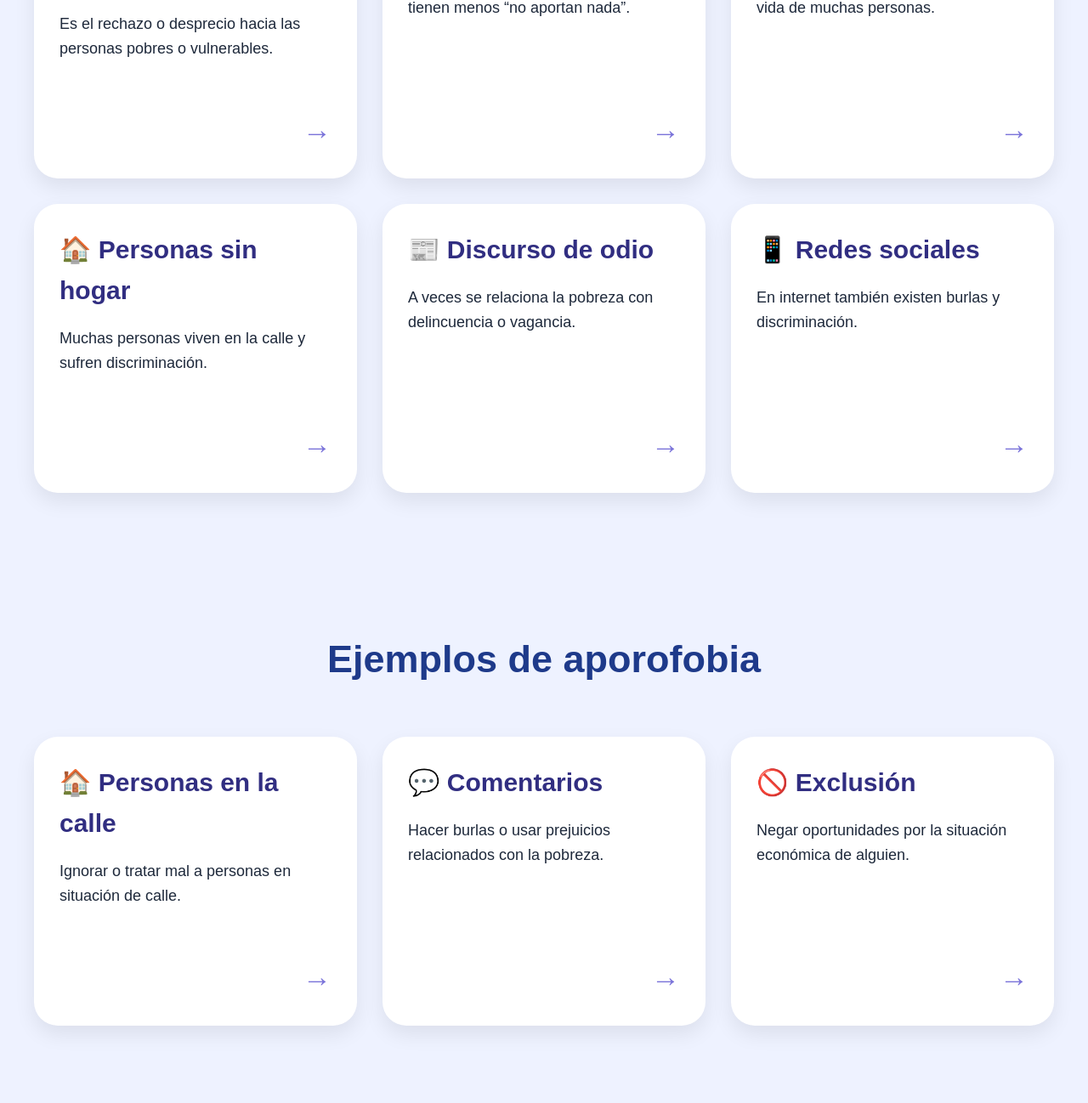
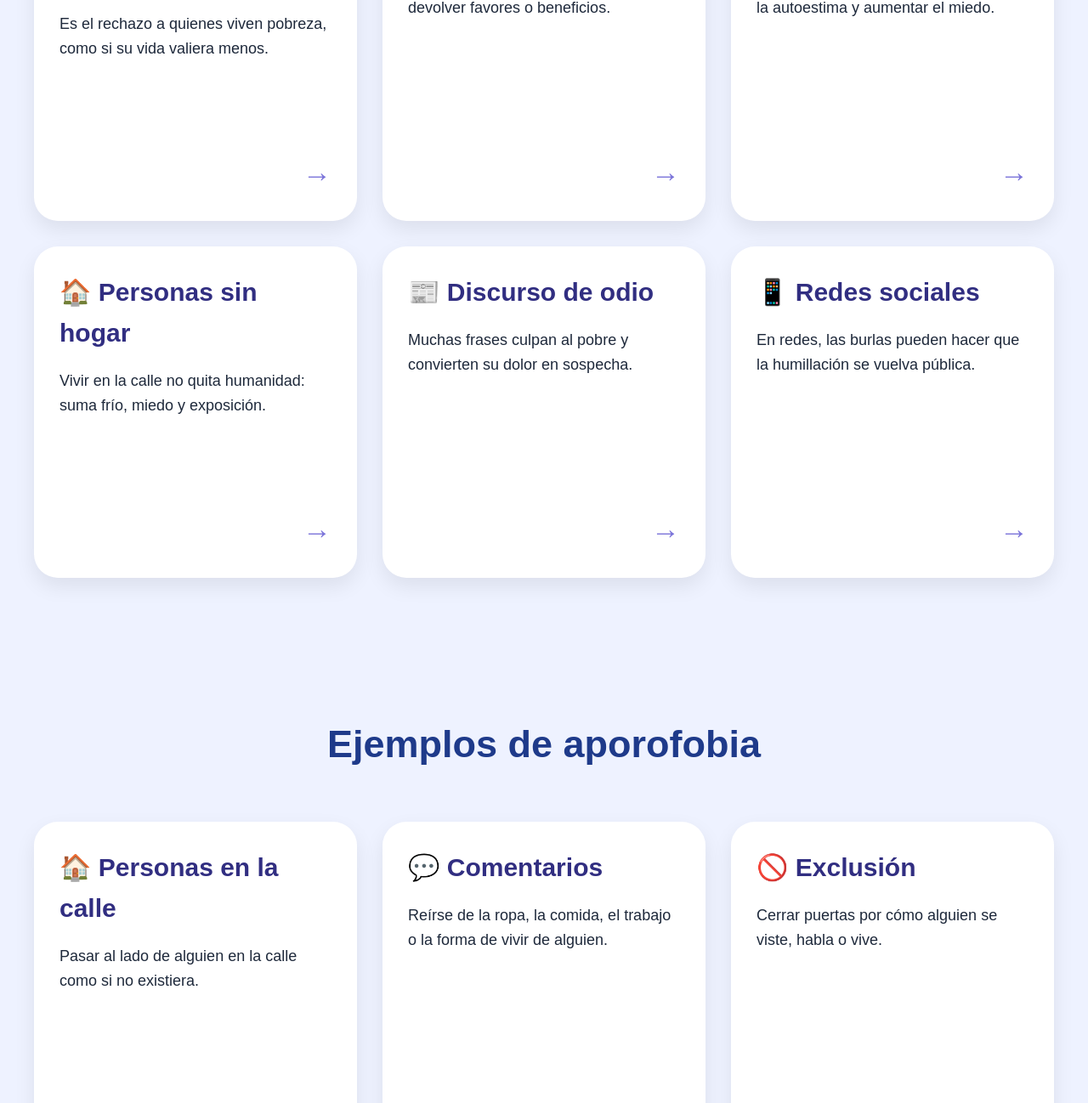
Before and after one commit to pablomarconiok-pixel/aporofobia, a plain HTML site: page index.html in a window 1280 px wide. Shown: the part 738-2036 px from the top of the page at 85% size. Drawn offline with Linux system fonts and the light colour scheme.

Commit message:
Make aporophobia text more empathetic

```diff
--- a/index.html
+++ b/index.html
@@ -65,7 +65,7 @@
     }
 
     .card{
-      height:340px;
+      height:390px;
       perspective:1000px;
       cursor:pointer;
     }
@@ -224,7 +224,7 @@
       }
 
       .card{
-        height:360px;
+        height:410px;
       }
 
       .card h3{
@@ -244,7 +244,7 @@
     <h1>NO A LA APOROFOBIA</h1>
 
     <p>
-      Informate, reflexioná y ayudanos a combatir la discriminación hacia las personas en situación de pobreza.
+      Mirá la pobreza desde el lado de quien la vive: con dignidad, con historia y con derecho a no ser juzgado.
     </p>
 
   </header>
@@ -268,7 +268,7 @@
                 <h3>📘 ¿Qué es la aporofobia?</h3>
 
                 <p>
-                  Es el rechazo o desprecio hacia las personas pobres o vulnerables.
+                  Es el rechazo a quienes viven pobreza, como si su vida valiera menos.
                 </p>
               </div>
 
@@ -281,19 +281,19 @@
               <h3>📘 ¿Qué es la aporofobia?</h3>
 
               <p>
-                La palabra “aporofobia” fue creada por la filósofa Adela Cortina en 1995.
+                La aporofobia no es solo una palabra difícil: es esa mirada que lastima cuando alguien trata a una persona pobre como una molestia.
               </p>
 
               <br>
 
               <p>
-                Se refiere al miedo o discriminación hacia personas en situación de pobreza.
+                Desde el lugar de quien la sufre, se siente como ser invisible, sospechoso o culpable por no tener recursos.
               </p>
 
               <br>
 
               <p>
-                Muchas veces estas personas son ignoradas o tratadas con menos respeto.
+                Nadie debería tener que demostrar que merece respeto. La dignidad no depende de la plata, la ropa ni la casa que una persona tenga.
               </p>
 
             </div>
@@ -310,7 +310,7 @@
                 <h3>🧠 ¿Por qué sucede?</h3>
 
                 <p>
-                  Algunas personas creen que quienes tienen menos “no aportan nada”.
+                  A veces se desprecia a quien no puede devolver favores o beneficios.
                 </p>
               </div>
 
@@ -323,13 +323,13 @@
               <h3>🧠 ¿Por qué sucede?</h3>
 
               <p>
-                La sociedad suele valorar más a quienes tienen dinero o poder.
+                Muchas veces la sociedad se acerca a quien tiene algo para ofrecer y se aleja de quien necesita ayuda.
               </p>
 
               <br>
 
               <p>
-                Muchas veces se ignora a las personas vulnerables porque se piensa que no pueden ofrecer beneficios.
+                El problema aparece cuando se mira a la persona pobre como una carga, no como alguien con sentimientos, cansancio, miedo y esperanza.
               </p>
 
             </div>
@@ -346,7 +346,7 @@
                 <h3>⚠️ Consecuencias</h3>
 
                 <p>
-                  La aporofobia afecta la dignidad y la vida de muchas personas.
+                  Ser rechazado por pobre puede romper la autoestima y aumentar el miedo.
                 </p>
               </div>
 
@@ -359,13 +359,13 @@
               <h3>⚠️ Consecuencias</h3>
 
               <p>
-                Puede provocar exclusión, violencia y discriminación.
+                La aporofobia hace que una persona sienta que su pobreza se vuelve toda su identidad.
               </p>
 
               <br>
 
               <p>
-                También dificulta conseguir trabajo o ayuda social.
+                Ese rechazo puede cerrar puertas: trabajo, ayuda, vínculos y oportunidades. También puede dejar ansiedad, vergüenza y sensación de indefensión.
               </p>
 
             </div>
@@ -382,7 +382,7 @@
                 <h3>🏠 Personas sin hogar</h3>
 
                 <p>
-                  Muchas personas viven en la calle y sufren discriminación.
+                  Vivir en la calle no quita humanidad: suma frío, miedo y exposición.
                 </p>
               </div>
 
@@ -395,13 +395,13 @@
               <h3>🏠 Personas sin hogar</h3>
 
               <p>
-                Las personas sin hogar suelen ser ignoradas o maltratadas.
+                Para una persona sin hogar, que la esquiven o la miren con desprecio puede doler tanto como la falta de techo.
               </p>
 
               <br>
 
               <p>
-                Todas las personas merecen respeto y dignidad.
+                No es “un vagabundo” o “una molestia”: es alguien con nombre, historia, cansancio y derecho a estar a salvo.
               </p>
 
             </div>
@@ -418,7 +418,7 @@
                 <h3>📰 Discurso de odio</h3>
 
                 <p>
-                  A veces se relaciona la pobreza con delincuencia o vagancia.
+                  Muchas frases culpan al pobre y convierten su dolor en sospecha.
                 </p>
               </div>
 
@@ -431,13 +431,13 @@
               <h3>📰 Discurso de odio</h3>
 
               <p>
-                Algunos discursos crean prejuicios sobre las personas pobres.
+                Cuando se dice que una persona pobre “no se esfuerza” o “vive de ayudas”, se borra todo lo que tuvo que soportar.
               </p>
 
               <br>
 
               <p>
-                Esto aumenta el rechazo y la discriminación social.
+                Ese discurso justifica el desprecio y hace más fácil mirar hacia otro lado cuando alguien necesita cuidado.
               </p>
 
             </div>
@@ -454,7 +454,7 @@
                 <h3>📱 Redes sociales</h3>
 
                 <p>
-                  En internet también existen burlas y discriminación.
+                  En redes, las burlas pueden hacer que la humillación se vuelva pública.
                 </p>
               </div>
 
@@ -467,13 +467,13 @@
               <h3>📱 Redes sociales</h3>
 
               <p>
-                En redes sociales muchas personas hacen comentarios ofensivos.
+                Detrás de cada foto, video o comentario sobre pobreza hay una persona real que puede leer, sufrir y sentirse expuesta.
               </p>
 
               <br>
 
               <p>
-                Es importante usar las redes con respeto y empatía.
+                Compartir con respeto también es cuidar: no convertir la necesidad ajena en chiste, morbo o juicio.
               </p>
 
             </div>
@@ -505,7 +505,7 @@
                 <h3>🏠 Personas en la calle</h3>
 
                 <p>
-                  Ignorar o tratar mal a personas en situación de calle.
+                  Pasar al lado de alguien en la calle como si no existiera.
                 </p>
               </div>
 
@@ -517,7 +517,13 @@
               <h3>🏠 Personas en la calle</h3>
 
               <p>
-                Muchas veces las personas ignoran completamente a alguien sin hogar.
+                Cuando nadie saluda, pregunta o mira con respeto, la persona puede sentir que desaparece para los demás.
+              </p>
+
+              <br>
+
+              <p>
+                La aporofobia se nota en gestos pequeños: cambiarse de vereda, taparse la nariz, apurar el paso o hablarle con desprecio. Para quien lo vive, no es pequeño: confirma que lo tratan como menos persona.
               </p>
 
             </div>
@@ -533,7 +539,7 @@
                 <h3>💬 Comentarios</h3>
 
                 <p>
-                  Hacer burlas o usar prejuicios relacionados con la pobreza.
+                  Reírse de la ropa, la comida, el trabajo o la forma de vivir de alguien.
                 </p>
               </div>
 
@@ -545,7 +551,13 @@
               <h3>💬 Comentarios</h3>
 
               <p>
-                Algunas personas hacen comentarios ofensivos o chistes.
+                Un comentario puede parecer “solo un chiste”, pero para quien está pasando necesidad puede sentirse como otra carga encima.
+              </p>
+
+              <br>
+
+              <p>
+                Decir “es pobre porque quiere” o “seguro no trabaja” ignora enfermedades, falta de oportunidades, crisis familiares y desigualdades que muchas veces nadie eligió.
               </p>
 
             </div>
@@ -561,7 +573,7 @@
                 <h3>🚫 Exclusión</h3>
 
                 <p>
-                  Negar oportunidades por la situación económica de alguien.
+                  Cerrar puertas por cómo alguien se viste, habla o vive.
                 </p>
               </div>
 
@@ -573,7 +585,13 @@
               <h3>🚫 Exclusión</h3>
 
               <p>
-                Algunas personas son discriminadas por ser pobres.
+                A veces se niega un trabajo, una entrada o una ayuda porque la pobreza se confunde con peligro o incapacidad.
+              </p>
+
+              <br>
+
+              <p>
+                Esa exclusión duele porque le dice a la persona: “no pertenecés”. Erradicar la aporofobia empieza por reconocer que nadie debería quedar afuera por no tener dinero.
               </p>
 
             </div>
@@ -593,7 +611,7 @@
 
     <div class="container">
 
-      <h2>¿Cómo combatirla?</h2>
+      <h2>¿Cómo erradicarla?</h2>
 
       <div class="grid">
 
@@ -605,7 +623,7 @@
                 <h3>🤝 Empatía</h3>
 
                 <p>
-                  Comprender la realidad de otras personas.
+                  Escuchar antes de juzgar y reconocer la historia de cada persona.
                 </p>
               </div>
 
@@ -617,7 +635,13 @@
               <h3>🤝 Empatía</h3>
 
               <p>
-                Escuchar y comprender ayuda a reducir la discriminación.
+                La empatía no es lástima. Es intentar mirar la realidad desde el lugar de quien no tiene casa, trabajo estable o una red que lo sostenga.
+              </p>
+
+              <br>
+
+              <p>
+                Para erradicar la aporofobia hay que dejar de preguntar “¿qué hizo mal?” y empezar a preguntar “¿qué le faltó a la sociedad para cuidarlo?”.
               </p>
 
             </div>
@@ -633,7 +657,7 @@
                 <h3>📚 Educación</h3>
 
                 <p>
-                  Informarnos ayuda a combatir los prejuicios.
+                  Aprender ayuda a desarmar prejuicios como “la pobreza es culpa individual”.
                 </p>
               </div>
 
@@ -645,7 +669,13 @@
               <h3>📚 Educación</h3>
 
               <p>
-                La educación promueve igualdad y respeto.
+                La educación permite entender que la pobreza no nace solo de decisiones personales: también influyen la salud, la familia, el empleo, el barrio y las oportunidades.
+              </p>
+
+              <br>
+
+              <p>
+                Hablar de aporofobia en la escuela, en casa y en redes ayuda a reconocer frases injustas y a defender la dignidad de quienes suelen tener menos voz.
               </p>
 
             </div>
@@ -661,7 +691,7 @@
                 <h3>🌎 Inclusión</h3>
 
                 <p>
-                  Promover igualdad y oportunidades para todos.
+                  Crear espacios donde nadie sea tratado como una carga.
                 </p>
               </div>
 
@@ -673,7 +703,13 @@
               <h3>🌎 Inclusión</h3>
 
               <p>
-                La inclusión ayuda a construir una sociedad más justa.
+                Incluir no es solo “dejar entrar”: es asegurar que la persona pueda participar sin vergüenza, sin miedo y sin ser reducida a su pobreza.
+              </p>
+
+              <br>
+
+              <p>
+                También significa apoyar redes solidarias, ayudas sociales, acceso a vivienda, salud y trabajo. La respuesta no debe ser rechazo, sino acompañamiento y derechos.
               </p>
 
             </div>
```
